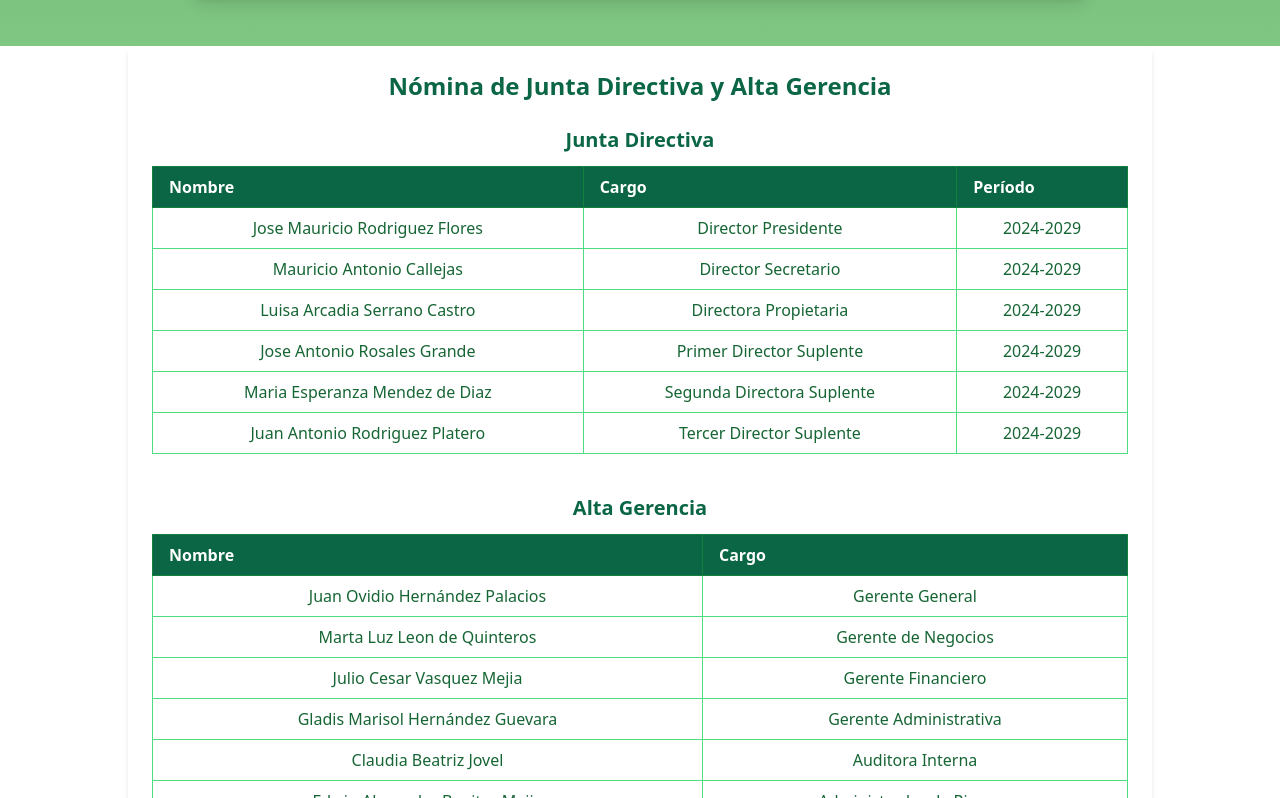
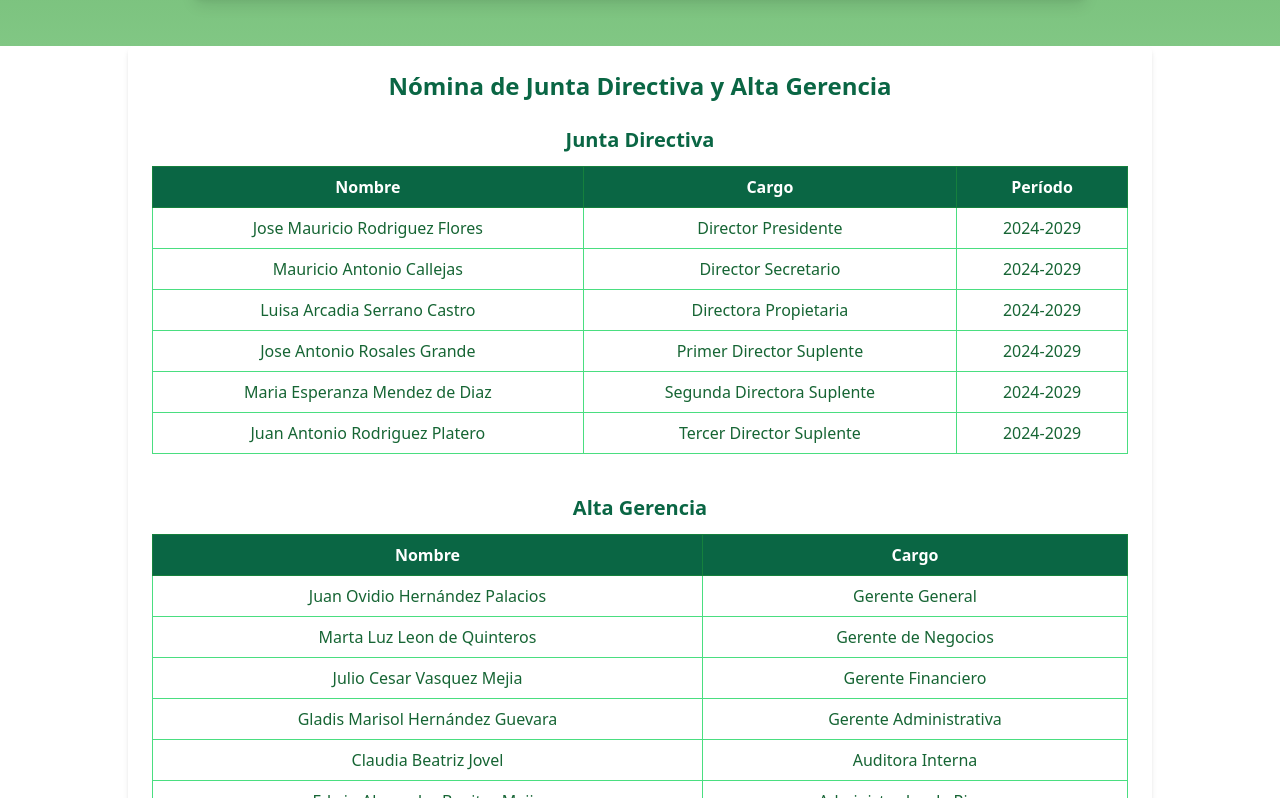
Before and after one commit to DevEduardoCCSM/ccsm, a SvelteKit app: page /GOBIERNO-CORPORATIVO in a window 1280 px wide. Shown: the part 1146-1944 px from the top of the page. Built offline with nearby package versions, Linux system fonts and the light colour scheme.

Commit message:
minor fixes

```diff
--- a/src/lib/Loader.svelte
+++ b/src/lib/Loader.svelte
@@ -1,4 +1,4 @@
 <!-- src/lib/components/Loader.svelte -->
 <div class="fixed inset-0 z-50 flex items-center justify-center bg-white opacity-100 transition-opacity duration-300" style="transition: opacity 0.5s ease-out;">
-  <div class="animate-spin rounded-full h-16 w-16 border-4 border-blue-500 border-t-transparent"></div>
+  <div class="animate-spin rounded-full h-16 w-16 border-4 border-verde border-t-transparent"></div>
 </div>
--- a/src/lib/Navbar.svelte
+++ b/src/lib/Navbar.svelte
@@ -137,7 +137,7 @@
           {title}
         </button>
         {#if openDropdown === title}
-          <ul class="absolute mt-0 w-56 bg-white border shadow-lg rounded right-0 z-50">
+          <ul class="absolute mt- w-56 bg-white border shadow-lg rounded right-0 z-50">
             {#each dropdownItems[title] as item}
               <li class="border-b last:border-none">
                 <a href={item.href} class="block px-4 py-2 hover:bg-green-100 hover:text-green-700">
--- a/src/routes/GOBIERNO-CORPORATIVO/+page.svelte
+++ b/src/routes/GOBIERNO-CORPORATIVO/+page.svelte
@@ -155,9 +155,9 @@
     style="max-height: {mostrarMemoriaAnual ? '300px' : '0px'}"
   >
     <div class="flex flex-col items-center space-y-1 py-2">
-      <a href="/pdfs/memoria2024.pdf" target="_blank" class="hover:underline text-base">Año 2020</a>
+      <a href="/pdfs/memoria2021.pdf" target="_blank" class="hover:underline text-base">Año 2020</a>
       <a href="/pdfs/memoria 2021.pdf" target="_blank" class="hover:underline text-base">Año 2021</a>
-      <a href="/pdfs/memoria2024.pdf" target="_blank" class="hover:underline text-base">Año 2024</a>
+
     </div>
   </div>
 </div>
@@ -181,9 +181,9 @@
       <table class="min-w-full border border-verde">
         <thead class="bg-verde text-white">
           <tr>
-            <th class="border border-green-700 px-4 py-2 text-left">Nombre</th>
-            <th class="border border-green-700 px-4 py-2 text-left">Cargo</th>
-            <th class="border border-green-700 px-4 py-2 text-left">Período</th>
+            <th class="border border-green-700 px-4 py-2 text-center">Nombre</th>
+            <th class="border border-green-700 px-4 py-2 text-center">Cargo</th>
+            <th class="border border-green-700 px-4 py-2 text-center">Período</th>
           </tr>
         </thead>
         <tbody>
@@ -229,8 +229,8 @@
       <table class="min-w-full border border-verde">
         <thead class="bg-verde text-white">
           <tr>
-            <th class="border border-green-700 px-4 py-2 text-left">Nombre</th>
-            <th class="border border-green-700 px-4 py-2 text-left">Cargo</th>
+            <th class="border border-green-700 px-4 py-2 text-center">Nombre</th>
+            <th class="border border-green-700 px-4 py-2 text-center">Cargo</th>
           </tr>
         </thead>
         <tbody>
--- a/src/routes/SOLICITUD/+page.svelte
+++ b/src/routes/SOLICITUD/+page.svelte
@@ -160,7 +160,7 @@
 
     <!-- Botón para regresar a la página anterior -->
     <div class="flex justify-center mt-10">
-      <button on:click={() => history.back()} class="bg-amarillo text-verde hover:bg-verde hover:text-green-50 px-6 py-2 rounded-md text-lg font-semibold transition-all hover:scale-105">
+      <button on:click={() => history.back()} class="bg-verde text-white hover:bg-amarillo hover:text-verde px-6 py-2 rounded-md text-lg font-semibold transition-all hover:scale-105">
         <i class="fas fa-arrow-left mr-2"></i> REGRESAR
       </button>
     </div>
```
